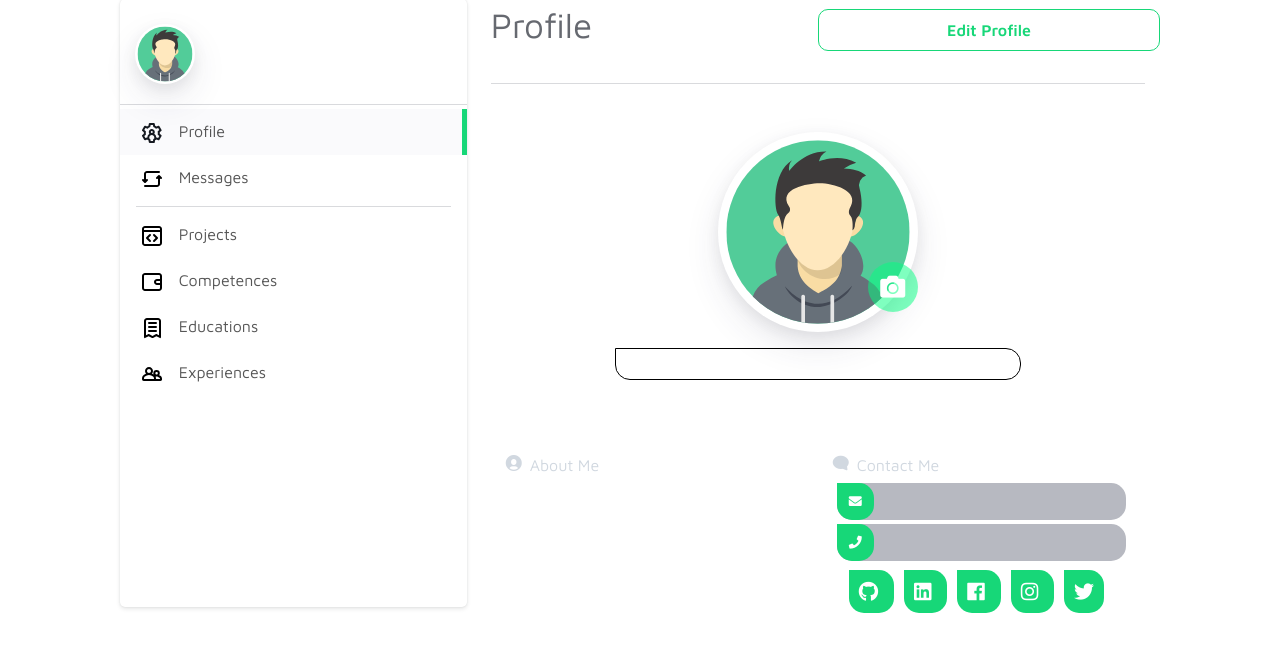
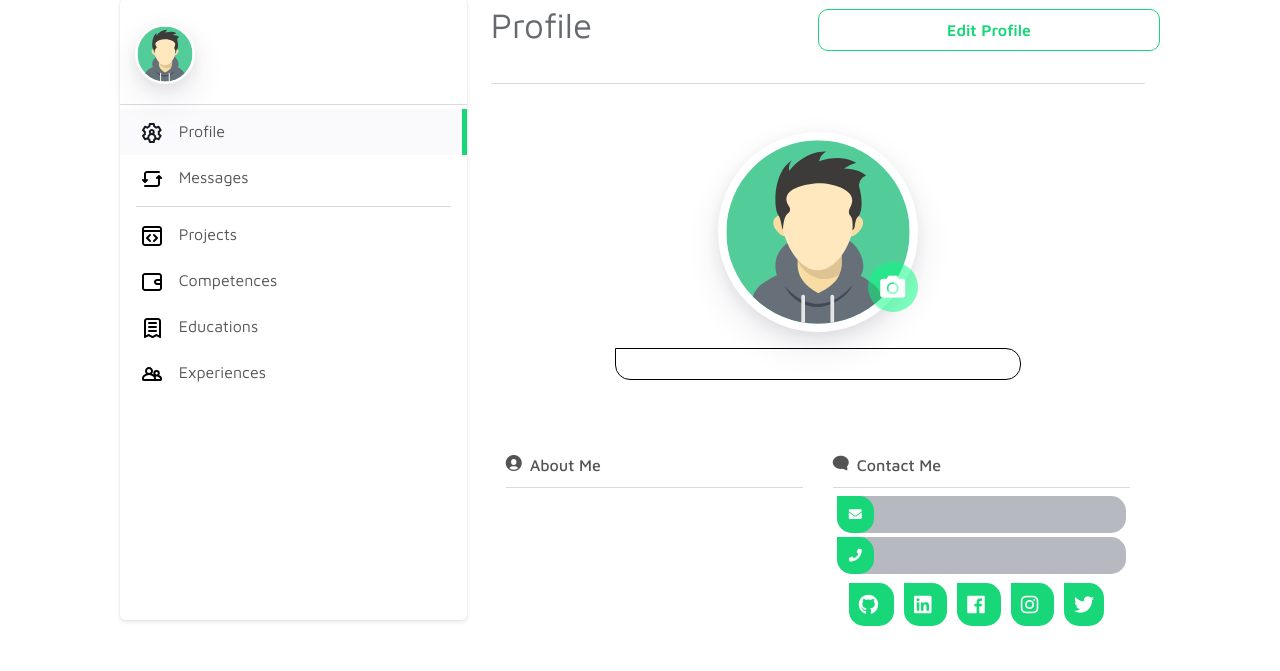
Before and after one commit to abdlalisalmi/DJANGO-Portfolio, a Django app: page /dashboard/profile/ in a window 1280 px wide. Shown: the part 129-800 px from the top of the page. Run offline with Django 3.2, Linux system fonts and the light colour scheme; the visitor is signed in with stand-in values (Sample User, id 1); data that the repository does not hold is empty; some libraries are stand-ins or nearby versions.

Commit message:
finish profile page

```diff
--- a/dashboard/templates/profile.html
+++ b/dashboard/templates/profile.html
@@ -40,12 +40,14 @@
         </div>
     </div>
     <div class="row justify-content-center mt-6">
-            <div class="col-lg-6">
+            <div class="col-lg-6 about-me">
                 <p class="profile-title"><i class="ni ni-circle-08 mr-2"></i>About Me</p>
+                <hr class="my-2">
                 <p class="">{{profile.about}}</p>
             </div>
-            <div class="col-lg-6">
+            <div class="col-lg-6 contact-me">
                 <p class="profile-title"><i class="ni ni-chat-round mr-2"></i>Contact Me</p>
+                <hr class="my-2">
                 <a href="mailto:{{profile.email}}" class="social-media" target="_blank">
                     <div>
                         <i class="fas fa-envelope"></i>
--- a/portfolio/static/profile.css
+++ b/portfolio/static/profile.css
@@ -120,6 +120,16 @@ form input[type="file"] {
     text-decoration: none;
 }
 
+.about-me p {
+    color: #000000ab;
+}
+.about-me .profile-title {
+    font-weight: 500;
+}
+.contact-me .profile-title {
+    font-weight: 500;
+    color: #000000ab;
+}
 .social-media {
     color: #fff;
  }
```
